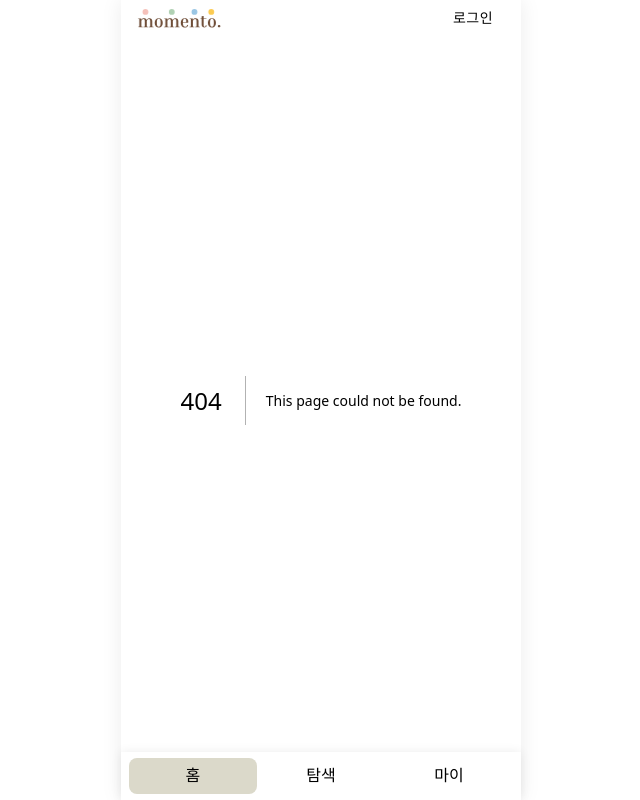
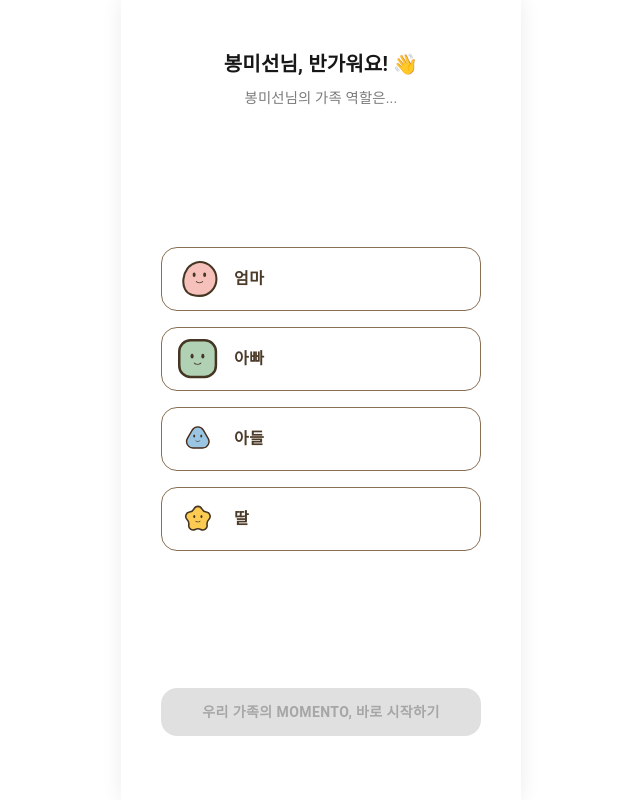
Before and after one commit to CHALLKATHON-Official/2025_CHALLKATHON_CAFFEINE-ADDICT_FE, a Next.js app: page /welcomesplash in a window 1280 px wide. Before the commit this address had no page. Shown: the whole page, without its empty margins (319-959 px from the left). Built offline with nearby package versions, Linux system fonts and the light colour scheme.

Commit message:
feat: ;ayout 파일 조건부렌더링 수정, 스플래시 UI 추가, 카카오로그인 구현 완료

```diff
--- a/app/components/Header.tsx
+++ b/app/components/Header.tsx
@@ -1,16 +1,10 @@
 'use client';
 
 import { Box, Button, Typography } from '@mui/material';
-import { useRouter, usePathname } from 'next/navigation';
+import { useRouter } from 'next/navigation';
 
 export default function Header() {
 	const router = useRouter();
-	const pathname = usePathname();
-
-	const hideOnRoutes = ['/login', '/signup', '/story'];
-	const shouldHide = hideOnRoutes.includes(pathname);
-
-	if (shouldHide) return null;
 
 	return (
 		<Box sx={{
--- a/app/layout.tsx
+++ b/app/layout.tsx
@@ -1,24 +1,32 @@
+'use client';
 import "./globals.css";
-import type { Metadata } from "next";
+// import type { Metadata } from "next";
 import React from "react";
+import { usePathname } from "next/navigation";
 import Layout from "./components/Layout";
 import Header from "./components/Header";
 import Footer from "./components/Footer";
 
-export const metadata: Metadata = {
-  title: "모멘토",
-  description: "우리 가족의 소중한 시간",
-};
+// header, footer 컴포넌트 조건부 렌더링을 위해 layout 파일 자체가 client 파일이어야 하므로 임시 주석 처리
+// export const metadata: Metadata = {
+//   title: "모멘토",
+//   description: "우리 가족의 소중한 시간",
+// };
+
+const HIDE_ROUTES = ['/login', '/signup', '/story', '/hellosplash', '/welcomesplash'];
 
 export default function RootLayout({ children }: { children: React.ReactNode }) {
+  const pathname = usePathname();
+  const shouldHide = HIDE_ROUTES.includes(pathname);
+
   return (
     <html lang="en">
       <body>
-        <Header />
+        {!shouldHide && <Header />}
         <Layout>
           {children}
         </Layout>
-        <Footer />
+        {!shouldHide && <Footer />}
       </body>
     </html>
   );
--- /dev/null
+++ b/app/welcomesplash/page.tsx
@@ -0,0 +1,105 @@
+'use client';
+import { useState } from 'react';
+import { Box, Button, Typography } from '@mui/material';
+
+const mockUser = {
+	name: '봉미선',
+};
+
+const roles = [
+	{ label: '엄마', color: '#E5E0D1', image: '/img/small_icon_mom.svg' },
+	{ label: '아빠', color: '#EDF2E0', image: '/img/small_icon_dad.svg' },
+	{ label: '아들', color: '#D8EFFF', image: '/img/small_icon_son.svg' },
+	{ label: '딸', color: '#FFF4C3', image: '/img/small_icon_daghter.svg' },
+];
+
+export default function HelloSplash() {
+	const [selectedRole, setSelectedRole] = useState<string | null>(null);
+
+	const handleSelect = (role: string) => {
+		setSelectedRole(role);
+	};
+
+	return (
+		<Box
+			sx={{
+				width: '100%',
+				minHeight: '100vh',
+				display: 'flex',
+				flexDirection: 'column',
+				alignItems: 'center',
+				justifyContent: 'space-between',
+				backgroundColor: 'white',
+				padding: '3rem 0 4rem 0',
+			}}
+		>
+			<Box sx={{ textAlign: 'center' }}>
+				<Typography variant="h6" fontWeight="bold">
+					{mockUser.name}님, 반가워요! 👋
+				</Typography>
+				<Typography sx={{ mt: 1, color: '#7b7b7b', fontSize: '0.9rem' }}>
+					{mockUser.name}님의 가족 역할은...
+				</Typography>
+			</Box>
+
+			<Box sx={{ width: '80%', display: 'flex', flexDirection: 'column', gap: '1rem' }}>
+				{roles.map(({ label, color, image }) => (
+					<Button
+						key={label}
+						onClick={() => handleSelect(label)}
+						sx={{
+							width: '100%',
+							height: '4rem',
+							backgroundColor: selectedRole === label ? color : 'transparent',
+							border: selectedRole === label ? 'none' : '1px solid #8B6F52',
+							borderRadius: '1rem',
+							display: 'flex',
+							alignItems: 'center',
+							justifyContent: 'flex-start',
+							px: '1rem',
+							gap: '1rem',
+							fontSize: '1rem',
+							fontWeight: 600,
+							color: '#4C3B28',
+							transition: '0.2s ease',
+						}}
+					>
+						<Box
+							sx={{
+								width: '2.5rem',
+								height: '2.5rem',
+								backgroundImage: `url(${image})`,
+								backgroundSize: 'contain',
+								backgroundRepeat: 'no-repeat',
+								backgroundPosition: 'center',
+							}}
+						/>
+						{label}
+					</Button>
+				))}
+			</Box>
+
+			<Button
+				disabled={!selectedRole}
+				variant="contained"
+				sx={{
+					backgroundColor: '#B89574',
+					color: 'white',
+					borderRadius: '1rem',
+					width: '80%',
+					height: '3rem',
+					fontWeight: 600,
+					boxShadow: '0 4px 6px rgba(0,0,0,0.1)',
+					'&:hover': {
+						backgroundColor: '#a7805f',
+					},
+				}}
+				onClick={() => {
+					console.log('선택한 역할:', selectedRole);
+				}}
+			>
+				우리 가족의 momento, 바로 시작하기
+			</Button>
+		</Box>
+	);
+}
```
Also changed, not shown: app/hellosplash/page.tsx (added, +71 -0 lines), app/page.tsx (+11 -0 lines), public/img/firstSplash_backImg.svg (added).
